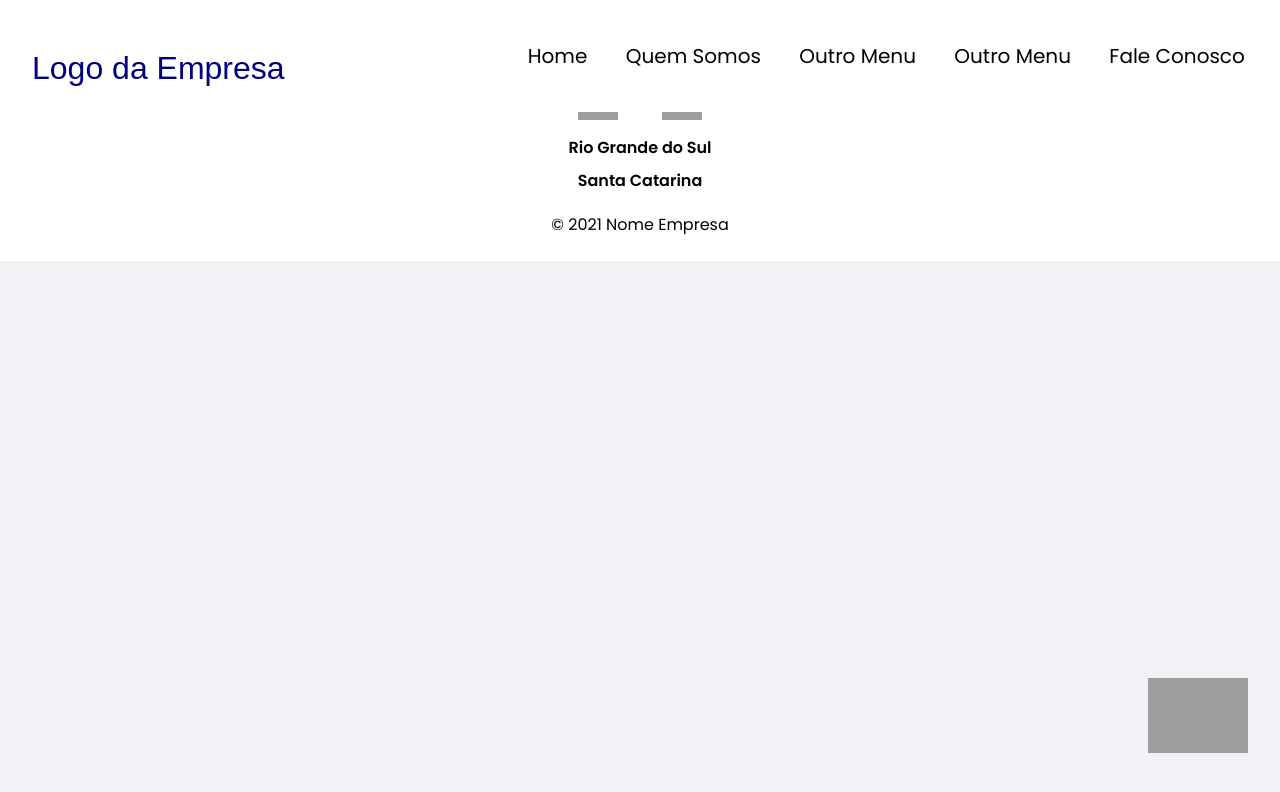
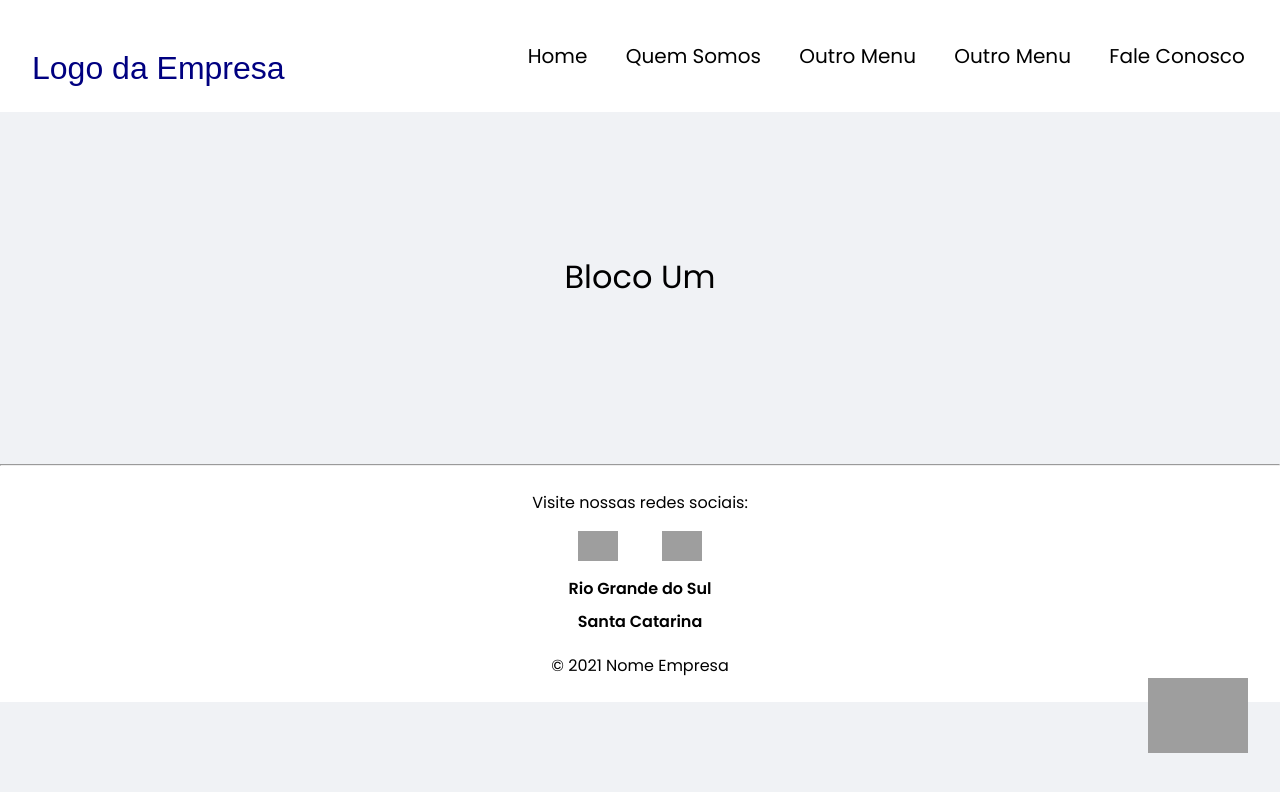
Before and after one commit to renanvzd/TEMPLATE-create-react-app, a React (Create React App) app: page / in a window 1280 px wide. Shown: the top 792 px of the page. Built offline with nearby package versions, Linux system fonts and the light colour scheme; grey boxes are pictures that could not be loaded.

Commit message:
Section Structure: General-Block One

```diff
--- /dev/null
+++ b/src/Components/SectionStructure/General/blockOne.tsx
@@ -0,0 +1,14 @@
+import { Container } from './styles';
+
+function FirstBlockGeneral() {
+    return (
+        <div>
+            <Container>
+                <h1>Bloco Um</h1>
+            </Container>
+            <hr></hr>
+        </div>
+    )
+}
+
+export default FirstBlockGeneral;
--- /dev/null
+++ b/src/Components/SectionStructure/General/styles.ts
@@ -0,0 +1,82 @@
+import styled from "styled-components";
+
+export const Container = styled.div`
+    display: flex;
+    justify-content: center;
+    align-items: center;
+    height: 58vh;
+    h1{
+        font-weight: 400;
+        margin-top:90px;
+        text-align: center;
+        position:relative;
+        z-index:-1;
+    }
+    @media (min-width:200px) and (max-width:1024px){
+        height: 99vh;
+        h1 {
+        -webkit-animation-name: fadeInLeft;
+        animation-name: fadeInLeft;
+        -webkit-animation-duration: 1s;
+        animation-duration: 1.5s;
+        -webkit-animation-fill-mode: both;
+        animation-fill-mode: both;
+}
+    @-webkit-keyframes fadeInLeft {
+        0% {
+        opacity: 0;
+        -webkit-transform: translate3d(-100%, 0, 0);
+        transform: translate3d(-100%, 0, 0);
+}
+    100% {
+        opacity: 1;
+        -webkit-transform: none;
+        transform: none;
+}
+}
+    @keyframes fadeInLeft {
+        0% {
+        opacity: 0;
+        -webkit-transform: translate3d(-100%, 0, 0);
+        transform: translate3d(-100%, 0, 0);
+}
+    100% {
+        opacity: 1;
+        -webkit-transform: none;
+        transform: none;
+    }
+}
+    }
+    h1 {
+        -webkit-animation-name: fadeInLeft;
+        animation-name: fadeInLeft;
+        -webkit-animation-duration: 1s;
+        animation-duration: 1.5s;
+        -webkit-animation-fill-mode: both;
+        animation-fill-mode: both;
+}
+    @-webkit-keyframes fadeInLeft {
+        0% {
+        opacity: 0;
+        -webkit-transform: translate3d(-100%, 0, 0);
+        transform: translate3d(-100%, 0, 0);
+}
+    100% {
+        opacity: 1;
+        -webkit-transform: none;
+        transform: none;
+}
+}
+    @keyframes fadeInLeft {
+        0% {
+        opacity: 0;
+        -webkit-transform: translate3d(-100%, 0, 0);
+        transform: translate3d(-100%, 0, 0);
+}
+    100% {
+        opacity: 1;
+        -webkit-transform: none;
+        transform: none;
+    }
+}
+`
--- a/src/Pages/index.tsx
+++ b/src/Pages/index.tsx
@@ -1,14 +1,9 @@
-// import { Banner } from "../Components/Carousel";
-// import { SectionA } from "../Components/SectionA";
-// import { SectionB } from "../Components/SectionB";
+import FirstBlockGeneral from "../Components/SectionStructure/General/blockOne";
 
 export function Home() {
   return (
     <>
-        {/* <Banner />
-        <SectionA />
-        <SectionB /> */}
-        Página Inicial
+        <FirstBlockGeneral />
     </>
   );
 }
```
